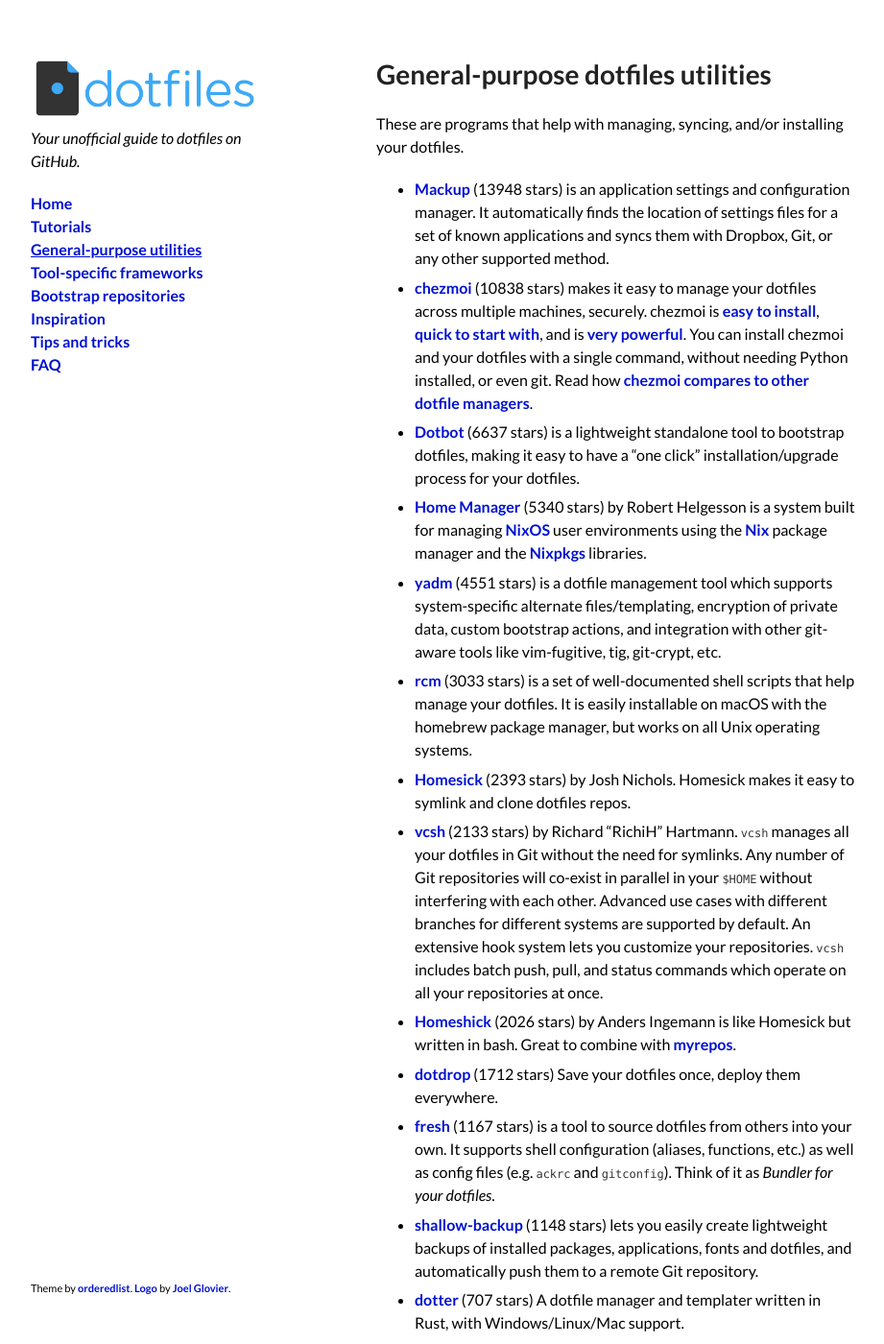
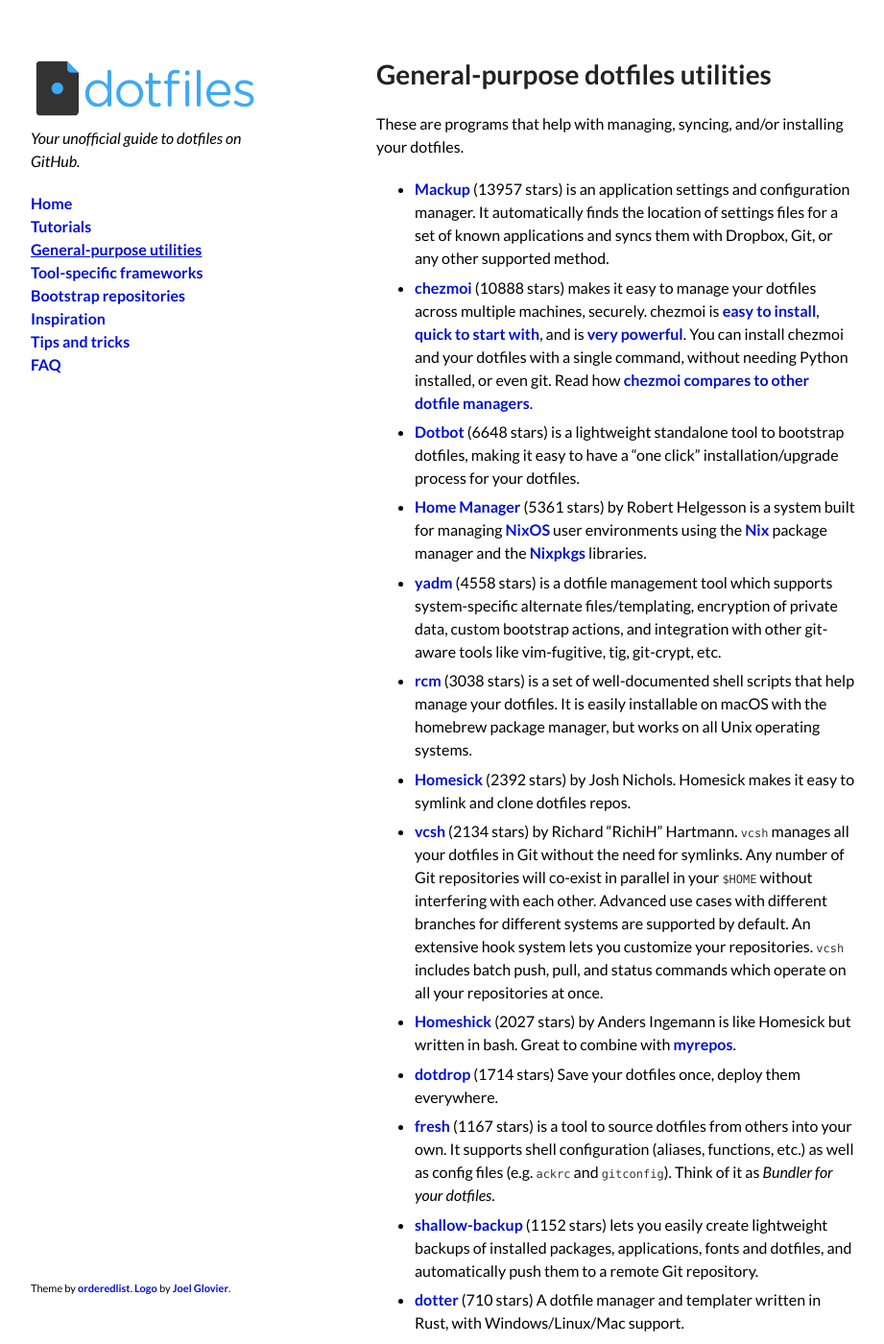
Before and after one commit to dotfiles/dotfiles.github.com, a Jekyll site: the page built from utilities.md, in a window 1280 px wide and 1400 px high. Shown: the whole window at 96% size, without its empty margins (178-1099 px from the left). Built offline with Jekyll 4.4.1, drawn with Linux system fonts in a browser that asks for light colours; comment, search, counter and statistics services are not loaded; some of the changed text lies outside the part shown.

Commit message:
Update star counts

```diff
--- a/_data/bootstrap.yml
+++ b/_data/bootstrap.yml
@@ -1,8 +1,8 @@
-- forks: 1895
+- forks: 1896
   name: thoughtbot/dotfiles
   notes: A base set of configs, plugins, scripts, and aliases for vim, tmux, git,
     ruby, and zsh.
-  stars: 7840
+  stars: 7842
   url: https://github.com/thoughtbot/dotfiles
 - forks: 383
   name: dotphiles
--- a/_data/utilities.yml
+++ b/_data/utilities.yml
@@ -9,14 +9,14 @@
   notes: is a minimalist dotfile management framework, written 100% in bash.
   stars: 97
   url: https://github.com/bashdot/bashdot
-- forks: 467
+- forks: 471
   name: chezmoi
   notes: makes it easy to manage your dotfiles across multiple machines, securely.
     chezmoi is [easy to install](https://chezmoi.io/install/), [quick to start with](https://chezmoi.io/quick-start/),
     and is [very powerful](https://www.chezmoi.io/user-guide/setup/). You can install
     chezmoi and your dotfiles with a single command, without needing Python installed,
     or even git. Read how [chezmoi compares to other dotfile managers](https://www.chezmoi.io/comparison-table/).
-  stars: 10838
+  stars: 10888
   url: https://github.com/twpayne/chezmoi
   website: https://chezmoi.io
 - forks: 3
@@ -44,16 +44,16 @@
   notes: is a utility to manage your dotfiles, lightweight and simple.
   stars: 118
   url: https://github.com/justone/dfm
-- forks: 286
+- forks: 288
   name: Dotbot
   notes: is a lightweight standalone tool to bootstrap dotfiles, making it easy to
     have a "one click" installation/upgrade process for your dotfiles.
-  stars: 6637
+  stars: 6648
   url: https://github.com/anishathalye/dotbot
 - forks: 105
   name: dotdrop
   notes: Save your dotfiles once, deploy them everywhere.
-  stars: 1712
+  stars: 1714
   url: https://github.com/deadc0de6/dotdrop
 - forks: 31
   name: dotfiler
@@ -140,12 +140,12 @@
     you. Homely also has a clever Automatic Cleanup feature and good tutorials.
   stars: 45
   url: https://github.com/phodge/homely
-- forks: 1488
+- forks: 1491
   name: Home Manager
   notes: by Robert Helgesson is a system built for managing [NixOS](https://nixos.org)
     user environments using the [Nix](https://nixos.org/nix/) package manager and
     the [Nixpkgs](https://nixos.org/nixpkgs/) libraries.
-  stars: 5340
+  stars: 5361
   url: https://github.com/nix-community/home-manager
 - forks: 25
   name: Homemaker
@@ -158,12 +158,12 @@
   name: Homeshick
   notes: by Anders Ingemann is like Homesick but written in bash. Great to combine
     with [myrepos](https://web.archive.org/web/20200904205236/https://waiting-for-dev.github.io/blog/2014/05/04/distributable-and-organized-dotfiles-with-homeshick-and-mr/).
-  stars: 2026
+  stars: 2027
   url: https://github.com/andsens/homeshick
 - forks: 133
   name: Homesick
   notes: by Josh Nichols. Homesick makes it easy to symlink and clone dotfiles repos.
-  stars: 2393
+  stars: 2392
   url: https://github.com/technicalpickles/homesick
 - name: myrepos
   notes: is a tool to manage all your version control repositories at once.
@@ -182,13 +182,13 @@
   notes: is a set of well-documented shell scripts that help manage your dotfiles.
     It is easily installable on macOS with the homebrew package manager, but works
     on all Unix operating systems.
-  stars: 3033
+  stars: 3038
   url: https://github.com/thoughtbot/rcm
 - forks: 248
   name: shallow-backup
   notes: lets you easily create lightweight backups of installed packages, applications,
     fonts and dotfiles, and automatically push them to a remote Git repository.
-  stars: 1148
+  stars: 1152
   url: https://github.com/alichtman/shallow-backup
 - forks: 12
   name: stowsh
@@ -208,14 +208,14 @@
     branches for different systems are supported by default. An extensive hook system
     lets you customize your repositories. `vcsh` includes batch push, pull, and status
     commands which operate on all your repositories at once.
-  stars: 2133
+  stars: 2134
   url: https://github.com/RichiH/vcsh
 - forks: 177
   name: yadm
   notes: is a dotfile management tool which supports system-specific alternate files/templating,
     encryption of private data, custom bootstrap actions, and integration with other
     git-aware tools like vim-fugitive, tig, git-crypt, etc.
-  stars: 4551
+  stars: 4558
   url: https://github.com/TheLocehiliosan/yadm
   website: https://yadm.io/
 - forks: 9
@@ -232,10 +232,10 @@
     multiple hosts, supports variable symlink targets and is infinitely hackable.
   stars: 4
   url: https://github.com/igordertigor/yadoma
-- forks: 39
+- forks: 40
   name: dotter
   notes: A dotfile manager and templater written in Rust, with Windows/Linux/Mac support.
-  stars: 707
+  stars: 710
   url: https://github.com/SuperCuber/dotter
 - forks: 62
   name: dotfiles
@@ -246,7 +246,7 @@
 - forks: 43
   name: comtrya
   notes: configuration Management for Localhost / dotfiles.
-  stars: 408
+  stars: 410
   url: https://github.com/comtrya/comtrya
   website: https://www.comtrya.dev/
 - forks: 8
@@ -267,10 +267,10 @@
     the job (rsync, git, Dropbox, Tresorit, ...)
   stars: 7
   url: https://github.com/loicrouchon/symly
-- forks: 935
+- forks: 937
   name: Mackup
   notes: is an application settings and configuration manager. It automatically finds
     the location of settings files for a set of known applications and syncs them
     with Dropbox, Git, or any other supported method.
-  stars: 13948
+  stars: 13957
   url: https://github.com/lra/mackup
```
Also changed, not shown: _data/frameworks.yml (+44 -44 lines), _data/inspiration.yml (+23 -23 lines).
